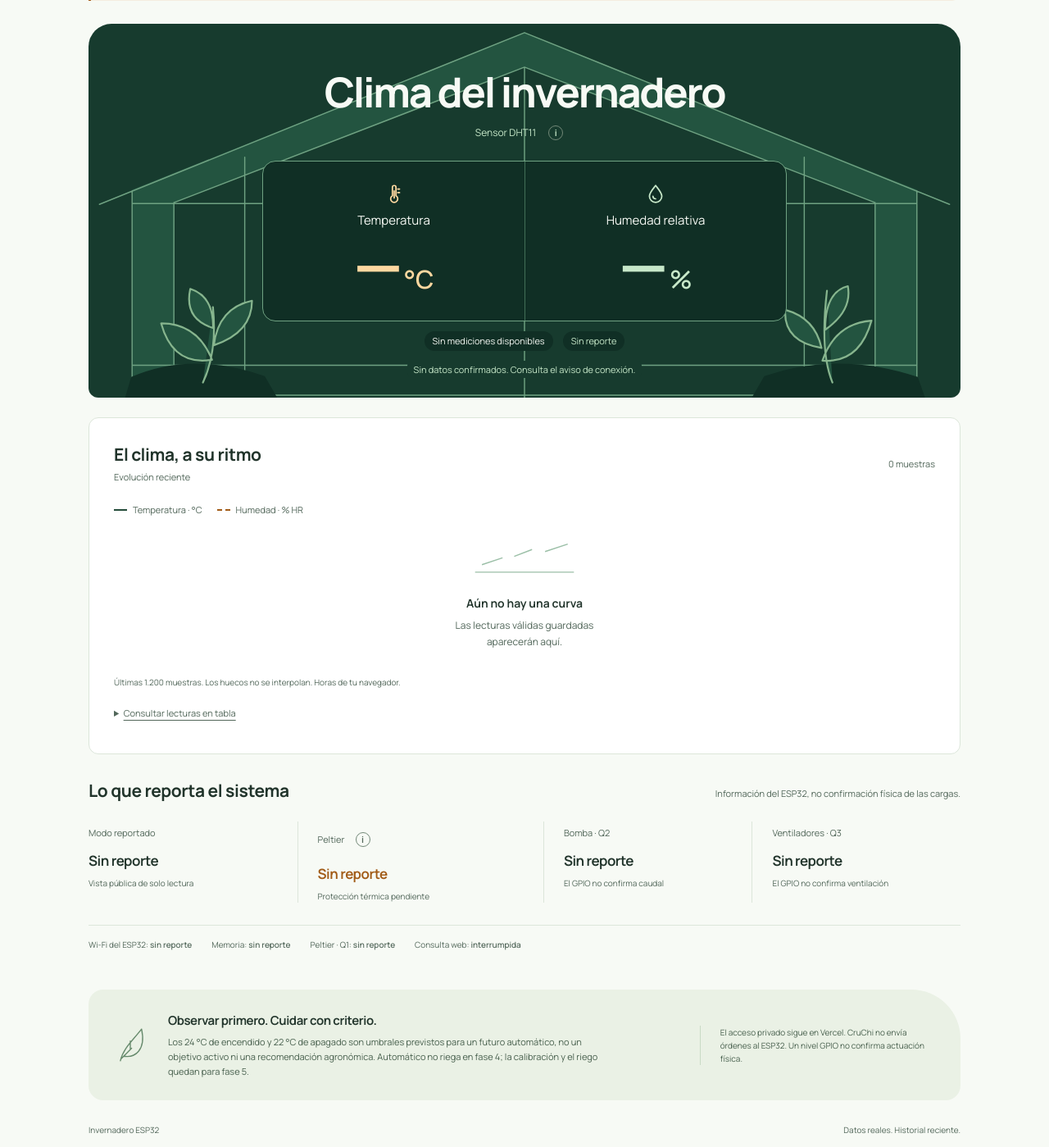
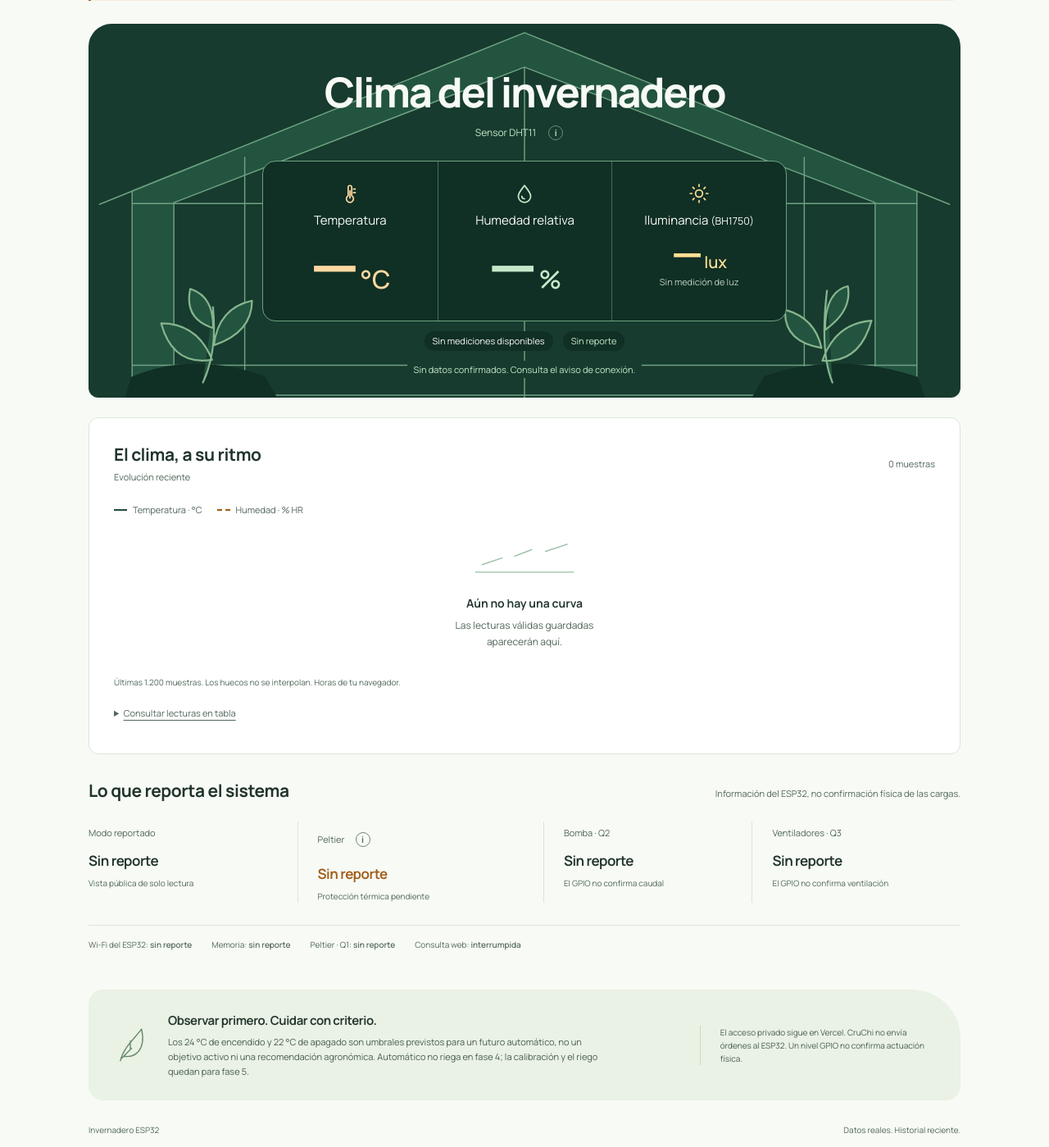
Before and after one commit to ProyectoEdson/Invernadero-ESP32, a PHP site: page / in a window 1280 px wide. Shown: the part 206-1605 px from the top of the page at 82% size. Run offline with PHP 8.4, Linux system fonts and the light colour scheme.

Commit message:
feat(cruchi): monitorizar lux y adaptar el firmware a la PCB ESP32-S3
- Lee BH1750 por I²C y reporta las tres salidas en LOW, sin órdenes de actuadores.
- Guarda lux en MySQL sin perder lecturas históricas y presenta el valor actual y el historial en CruChi.
- Documenta pines, publicación y entrega segura para colaboradores.

```diff
--- a/cruchi/public/api/common.php
+++ b/cruchi/public/api/common.php
@@ -45,6 +45,7 @@ function publicReading(array $row): array
         'sample_age_ms' => (int) $row['sample_age_ms'],
         'temperature_c' => $row['temperature_c'] === null ? null : (float) $row['temperature_c'],
         'humidity_pct' => $row['humidity_pct'] === null ? null : (float) $row['humidity_pct'],
+        'illuminance_lux' => $row['illuminance_lux'] === null ? null : (float) $row['illuminance_lux'],
         'sensor_status' => $row['sensor_status'],
     ];
 }
--- a/cruchi/public/api/readings.php
+++ b/cruchi/public/api/readings.php
@@ -14,7 +14,7 @@ if ($after !== null && (!is_string($after) || !preg_match('/\A(?:0|[1-9][0-9]{0,
 
 try {
     $db = database(config());
-    $columns = 'id, received_at, sample_age_ms, temperature_c, humidity_pct, sensor_status';
+    $columns = 'id, received_at, sample_age_ms, temperature_c, humidity_pct, illuminance_lux, sensor_status';
     if ($after === null) {
         $query = $db->query("SELECT $columns FROM readings ORDER BY id DESC LIMIT " . MAX_READINGS);
     } else {
--- a/cruchi/public/api/state.php
+++ b/cruchi/public/api/state.php
@@ -8,7 +8,8 @@ requireMethod('GET');
 try {
     $db = database(config());
     $row = $db->query("SELECT r.id, r.received_at, r.sample_age_ms, r.temperature_c, r.humidity_pct,
-        r.sensor_status, r.wifi_connected, r.memory_config_ok, r.pump_gpio, r.fans_gpio, r.operating_mode
+        r.illuminance_lux, r.sensor_status, r.wifi_connected, r.memory_config_ok, r.pump_gpio, r.fans_gpio,
+        r.leds_gpio, r.operating_mode
         FROM device_state AS s JOIN readings AS r ON r.id = s.reading_id WHERE s.id = 'invernadero'")->fetch();
     $state = $row === false ? null : publicReading($row) + [
         'id' => 'invernadero',
@@ -16,7 +17,9 @@ try {
         'memory_config_ok' => (bool) $row['memory_config_ok'],
         'peltier_locked' => true,
         'outputs_safe' => true,
-        'gpio_levels' => ['peltier' => 0, 'pump' => (int) $row['pump_gpio'], 'fans' => (int) $row['fans_gpio']],
+        'gpio_levels' => ['peltier' => 0, 'pump' => (int) $row['pump_gpio']] + ($row['operating_mode'] === 'monitoring'
+            ? ['leds' => (int) $row['leds_gpio']]
+            : ['fans' => (int) $row['fans_gpio']]),
         'operating_mode' => $row['operating_mode'],
     ];
     reply(200, ['ok' => true, 'state' => $state]);
--- a/cruchi/public/dashboard.css
+++ b/cruchi/public/dashboard.css
@@ -121,20 +121,24 @@ h2 { font-size: clamp(16px, 2vw, 21px); line-height: 1.4; font-weight: 700; lett
 .greenhouse-section :focus-visible { outline-color: var(--mint); }
 .climate-readings {
   display: grid;
-  grid-template-columns: repeat(2, minmax(0, 1fr));
+  grid-template-columns: repeat(3, minmax(0, 1fr));
   width: min(100%, 640px);
   border: 1px solid #6fa282;
   border-radius: 16px;
   background: #102f25;
 }
-.temperature-reading, .humidity-reading { min-width: 0; padding: clamp(12px, 2.2vw, 26px) 4px; }
+.climate-readings > div { min-width: 0; padding: clamp(12px, 2.2vw, 26px) 4px; }
 .temperature-reading { color: var(--apricot); }
-.humidity-reading { color: var(--mint); border-left: 1px solid #426f58; }
+.humidity-reading, .illuminance-reading { border-left: 1px solid #426f58; }
+.humidity-reading { color: var(--mint); }
+.illuminance-reading { color: #ffe094; }
 .metric-icon { width: 26px; height: 26px; margin: 0 auto 8px; fill: none; stroke: currentColor; stroke-width: 1.6; stroke-linecap: round; stroke-linejoin: round; }
 .metric-name { display: block; font-size: clamp(11px, 2.2vw, 15px); color: var(--porcelain); }
 .metric-value { font-size: clamp(1.7rem, 8vw, 4.8rem); font-weight: 700; line-height: 1.1; letter-spacing: -.065em; font-variant-numeric: tabular-nums; white-space: nowrap; }
+.illuminance-reading .metric-value { font-size: clamp(1.7rem, 4.6vw, 3.1rem); }
 .metric-value > span { font-size: .4em; margin-left: .22em; letter-spacing: 0; font-weight: 550; }
 .metric-value.is-loading, .is-stale .metric-value { color: #bed0c1; }
+.metric-note { color: #bed0c1; font-size: 11px; }
 .reading-meta, .reading-caption { display: flex; justify-content: center; align-items: baseline; flex-wrap: wrap; gap: 4px 12px; }
 .reading-quality, .roof-label { padding: 3px 10px; border-radius: 12px; background: #102f25; font-size: 11px; }
 .roof-label { color: var(--mint); }
@@ -248,6 +252,8 @@ th, td { padding: 8px; border-bottom: 1px solid var(--border); white-space: nowr
   .admin-access { font-size: 11px; }
 }
 @media (max-width: 480px) {
+  .climate-readings { grid-template-columns: repeat(2, minmax(0, 1fr)); }
+  .illuminance-reading { grid-column: 1 / -1; border-left: 0; border-top: 1px solid #426f58; }
   .public-header-actions { align-items: flex-end; flex-direction: column; gap: 0; }
   .public-header-actions .header-status { font-size: 9px; max-width: 130px; }
   .site-header { flex-wrap: wrap; gap: 0 8px; }
--- a/cruchi/public/dashboard.js
+++ b/cruchi/public/dashboard.js
@@ -9,6 +9,9 @@ const visible = (id, show) => { byId(id).hidden = !show; };
 const timeFormat = new Intl.DateTimeFormat("es", { hour: "2-digit", minute: "2-digit", second: "2-digit" });
 const dateFormat = new Intl.DateTimeFormat("es", { day: "numeric", month: "short", hour: "2-digit", minute: "2-digit", second: "2-digit", timeZoneName: "short" });
 const metricFormat = new Intl.NumberFormat("es", { minimumFractionDigits: 1, maximumFractionDigits: 1 });
+const luxFormat = new Intl.NumberFormat("es", { maximumFractionDigits: 1 });
+const formatLux = (lux) => Number.isFinite(lux) ? luxFormat.format(lux) : "—";
+const gpioLevel = (level, unknown = "Sin reporte") => level === 0 ? "GPIO LOW" : level === 1 ? "GPIO HIGH" : unknown;
 const measuredAt = (sample) => Date.parse(sample.received_at) - sample.sample_age_ms;
 const history = [];
 const MAX_POINTS = 1200;
@@ -30,9 +33,11 @@ function updateState() {
   const stale = age !== null && age > STALE_MS;
   const valid = state?.sensor_status === "ok";
   const outOfRange = state?.sensor_status === "out_of_range";
-  const sensor = valid ? "Lectura válida" : outOfRange ? "Sensor fuera de rango" : "Fallo de lectura del sensor";
-  const mode = !state ? "Sin reporte" : state.operating_mode === "automatic" ? "Automático" : "Manual";
-  text("headline", loading ? "Consultando lecturas" : queryFailed ? "Consulta interrumpida" : !state ? "Sin primera lectura" : stale ? "Lectura desactualizada" : !valid ? "Sensor con fallo" : "Lectura reciente");
+  const sensor = valid ? "Lectura DHT11 válida" : outOfRange ? "DHT11 fuera de rango" : "Fallo de lectura del DHT11";
+  const monitoring = state?.operating_mode === "monitoring";
+  const automatic = state?.operating_mode === "automatic";
+  const mode = !state ? "Sin reporte" : monitoring ? "Monitorización" : automatic ? "Automático" : "Manual";
+  text("headline", loading ? "Consultando lecturas" : queryFailed ? "Consulta interrumpida" : !state ? "Sin primera lectura" : stale ? "Lectura desactualizada" : !valid ? "DHT11 con fallo" : "Lectura reciente");
   byId("status-dot").classList.toggle("is-live", valid && !stale && !queryFailed);
   byId("current").classList.toggle("is-stale", stale);
   byId("current").setAttribute("aria-busy", String(loading));
@@ -41,6 +46,11 @@ function updateState() {
     metric.classList.toggle("is-loading", loading);
     metric.firstChild.data = valid ? metricFormat.format(state[key]) : "—";
   }
+  const lux = state?.illuminance_lux;
+  const illuminance = byId("illuminance");
+  illuminance.classList.toggle("is-loading", loading);
+  illuminance.firstChild.data = formatLux(lux);
+  visible("illuminance-unknown", !loading && !Number.isFinite(lux));
   text("quality", loading ? "Esperando la consulta inicial" : !state ? "Sin mediciones disponibles" : stale ? "Última lectura · desactualizada" : sensor);
   if (state) {
     const date = new Date(measuredAt(state));
@@ -51,11 +61,17 @@ function updateState() {
   text("age", state ? ageLabel(age) : loading ? "Conectando con el invernadero…" : queryFailed ? "Sin datos confirmados. Consulta el aviso de conexión." : "Todavía no se ha recibido la primera muestra del dispositivo.");
   text("roof-mode", mode);
   text("reported-mode", mode);
-  text("mode-note", state?.operating_mode === "automatic" ? "Sin riego automático en fase 4" : "Vista pública de solo lectura");
-  text("peltier", state ? "Bloqueada" : "Sin reporte");
-  text("peltier-gpio", state ? "GPIO LOW" : "sin reporte");
-  text("pump", !state ? "Sin reporte" : state.gpio_levels.pump ? "GPIO HIGH" : "GPIO LOW");
-  text("fans", !state ? "Sin reporte" : state.gpio_levels.fans ? "GPIO HIGH" : "GPIO LOW");
+  text("mode-note", monitoring ? "Solo monitorización, sin control de salidas" : automatic ? "Sin riego automático en fase 4" : "Vista pública de solo lectura");
+  text("peltier-label", monitoring ? "Q1 · Peltier + ventilación" : "Peltier");
+  text("peltier-gpio-label", monitoring ? "Q1 · Peltier + ventilación" : "Peltier · Q1");
+  const gpio = state?.gpio_levels;
+  const peltierLevel = gpio?.peltier;
+  text("peltier", monitoring ? gpioLevel(peltierLevel) : state ? "Bloqueada" : "Sin reporte");
+  text("peltier-gpio", gpioLevel(peltierLevel, "sin reporte"));
+  text("pump", gpioLevel(gpio?.pump));
+  text("q3-label", monitoring ? "LEDs · Q3" : "Ventiladores · Q3");
+  text("q3", gpioLevel(monitoring ? gpio?.leds : gpio?.fans));
+  text("q3-note", monitoring ? "El GPIO no confirma iluminación" : "El GPIO no confirma ventilación");
   text("wifi", !state ? "sin reporte" : stale ? "sin confirmación reciente" : state.wifi_connected ? "conectado al muestrear" : "desconectado al muestrear");
   text("memory", !state ? "sin reporte" : state.memory_config_ok ? "configuración reportada correcta" : "configuración incorrecta");
   text("web-status", loading ? "conectando" : queryFailed ? "interrumpida" : "activa cada segundo");
@@ -158,7 +174,8 @@ function renderRows(samples, replace) {
     const valid = sample.sensor_status === "ok";
     const row = fragment.appendChild(document.createElement("tr"));
     for (const value of [timeFormat.format(measuredAt(sample)), valid ? sample.temperature_c : "—",
-      valid ? sample.humidity_pct : "—", valid ? "Válido" : sample.sensor_status === "out_of_range" ? "Fuera de rango" : "Fallo de lectura"]) {
+      valid ? sample.humidity_pct : "—", formatLux(sample.illuminance_lux),
+      valid ? "Válido" : sample.sensor_status === "out_of_range" ? "Fuera de rango" : "Fallo de lectura"]) {
       row.insertCell().textContent = value;
     }
   }
--- a/cruchi/public/index.html
+++ b/cruchi/public/index.html
@@ -3,7 +3,7 @@
 <head>
   <meta charset="utf-8">
   <meta name="viewport" content="width=device-width, initial-scale=1">
-  <meta name="description" content="Temperatura, humedad ambiental y estado reportado del invernadero ESP32. Monitorización pública con lecturas reales.">
+  <meta name="description" content="Temperatura, humedad ambiental, iluminancia y estado reportado del invernadero ESP32. Monitorización pública con lecturas reales.">
   <title>Invernadero ESP32 | Clima en directo</title>
   <script>
     (() => {
@@ -29,8 +29,8 @@
       });
     })();
   </script>
-  <link rel="stylesheet" href="dashboard.css?v=4">
-  <script src="dashboard.js" defer></script>
+  <link rel="stylesheet" href="dashboard.css?v=5">
+  <script src="dashboard.js?v=5" defer></script>
 </head>
 <body>
   <a class="skip-link" href="#clima">Saltar a las lecturas</a>
@@ -78,6 +78,12 @@
               <span class="metric-name">Humedad relativa</span>
               <p id="humidity" class="metric-value is-loading">—<span>%</span></p>
             </div>
+            <div class="illuminance-reading">
+              <svg class="metric-icon" viewBox="0 0 24 24" aria-hidden="true"><circle cx="12" cy="12" r="4" /><path d="M12 2v2m0 16v2M2 12h2m16 0h2M5 5l1.5 1.5m11 11L19 19M5 19l1.5-1.5m11-11L19 5" /></svg>
+              <span class="metric-name">Iluminancia <small>(BH1750)</small></span>
+              <p id="illuminance" class="metric-value is-loading">—<span>lux</span></p>
+              <p id="illuminance-unknown" class="metric-note" hidden>Sin medición de luz</p>
+            </div>
           </div>
           <div class="reading-meta"><div id="quality" class="reading-quality">Esperando la consulta inicial</div><div id="roof-mode" class="roof-label">Sin reporte</div></div>
           <div class="reading-caption"><time id="measured-at" hidden></time><span id="age">Conectando con el invernadero…</span></div>
@@ -98,10 +104,10 @@
           <details id="reading-table" class="reading-table">
             <summary>Consultar lecturas en tabla</summary>
             <p id="table-empty">No hay muestras guardadas.</p>
-            <div id="table-scroll" class="table-scroll" tabindex="0" role="region" aria-label="Lecturas recibidas, desplazamiento vertical" hidden>
+            <div id="table-scroll" class="table-scroll" tabindex="0" role="region" aria-label="Tabla desplazable de lecturas recibidas" hidden>
               <table>
                 <caption>Últimas muestras primero. Hora local del navegador.</caption>
-                <thead><tr><th scope="col">Hora</th><th scope="col">°C</th><th scope="col">% HR</th><th scope="col">Sensor</th></tr></thead>
+                <thead><tr><th scope="col">Hora</th><th scope="col">°C</th><th scope="col">% HR</th><th scope="col">Luz (lux)</th><th scope="col">DHT11</th></tr></thead>
                 <tbody id="reading-rows"></tbody>
               </table>
             </div>
@@ -112,14 +118,14 @@
         <div class="system-heading"><h2 id="system-title">Lo que reporta el sistema</h2><p>Información del ESP32, no confirmación física de las cargas. <strong id="stale-report" hidden>Reporte desactualizado.</strong></p></div>
         <dl class="system-strip">
           <div><dt>Modo reportado</dt><dd id="reported-mode">Sin reporte</dd><p id="mode-note">Vista pública de solo lectura</p></div>
-          <div><dt>Peltier <span class="info-wrap"><button type="button" class="info-button" aria-label="Por qué la Peltier está bloqueada" aria-describedby="peltier-info">i</button><span class="info-tooltip" role="tooltip" id="peltier-info">Protección térmica pendiente. Este canal no debe activarse en esta fase.</span></span></dt><dd id="peltier" class="warning-text">Sin reporte</dd><p>Protección térmica pendiente</p></div>
+          <div><dt><span id="peltier-label">Peltier</span> <span class="info-wrap"><button type="button" class="info-button" aria-label="Por qué este canal está bloqueado" aria-describedby="peltier-info">i</button><span class="info-tooltip" role="tooltip" id="peltier-info">Protección térmica pendiente. Este canal no debe activarse en esta fase.</span></span></dt><dd id="peltier" class="warning-text">Sin reporte</dd><p>Protección térmica pendiente</p></div>
           <div><dt>Bomba · Q2</dt><dd id="pump">Sin reporte</dd><p>El GPIO no confirma caudal</p></div>
-          <div><dt>Ventiladores · Q3</dt><dd id="fans">Sin reporte</dd><p>El GPIO no confirma ventilación</p></div>
+          <div><dt id="q3-label">Ventiladores · Q3</dt><dd id="q3">Sin reporte</dd><p id="q3-note">El GPIO no confirma ventilación</p></div>
         </dl>
         <div class="diagnostics">
           <span>Wi-Fi del ESP32: <strong id="wifi">sin reporte</strong></span>
           <span>Memoria: <strong id="memory">sin reporte</strong></span>
-          <span>Peltier · Q1: <strong id="peltier-gpio">sin reporte</strong></span>
+          <span><span id="peltier-gpio-label">Peltier · Q1</span>: <strong id="peltier-gpio">sin reporte</strong></span>
           <span>Consulta web: <strong id="web-status">conectando</strong></span>
         </div>
       </section>
```
Also changed, not shown: cruchi/public/api/telemetry.php (+19 -7 lines), cruchi/schema.sql (+11 -2 lines), docs/HARDWARE.md (+18 -16 lines), docs/WIFI_ESP32_ENTREGA.md (+8 -8 lines), README.md, cruchi/migrations/001_pcb_lux.sql (added), 1 other file.
